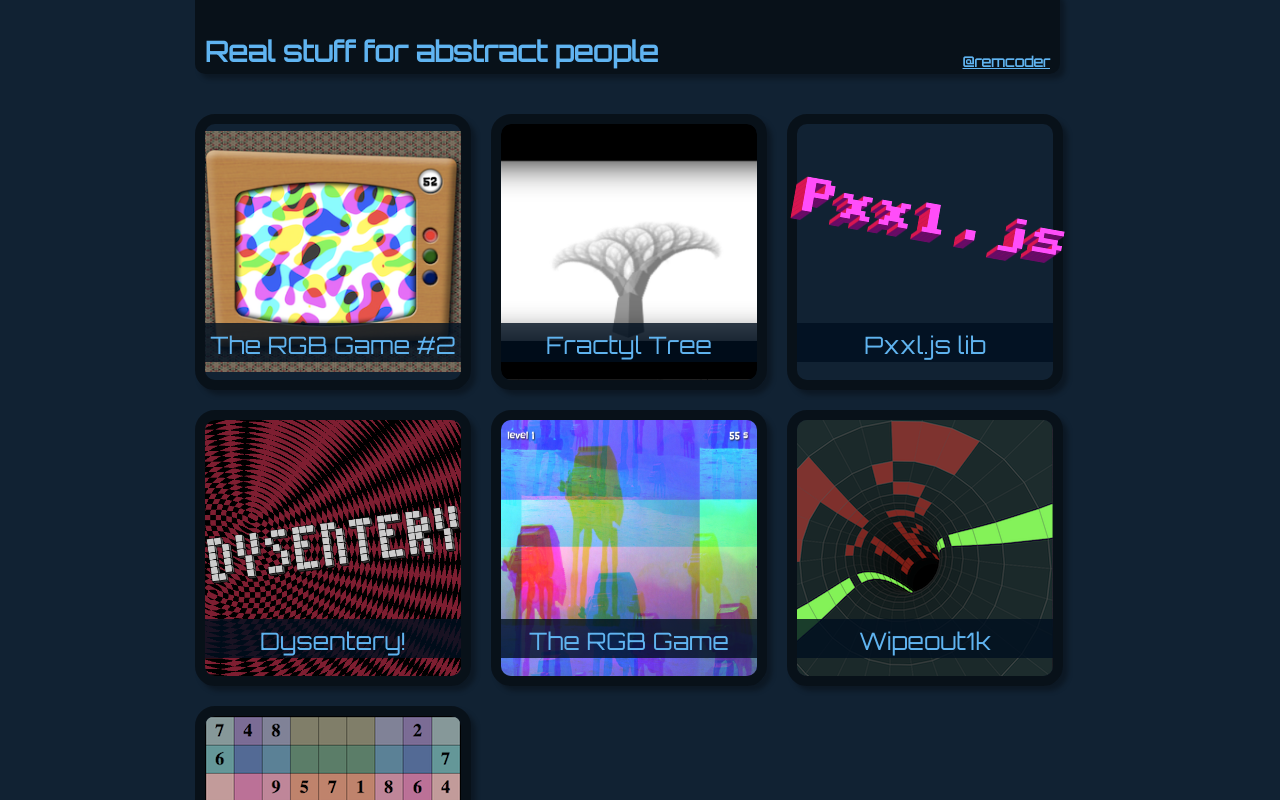
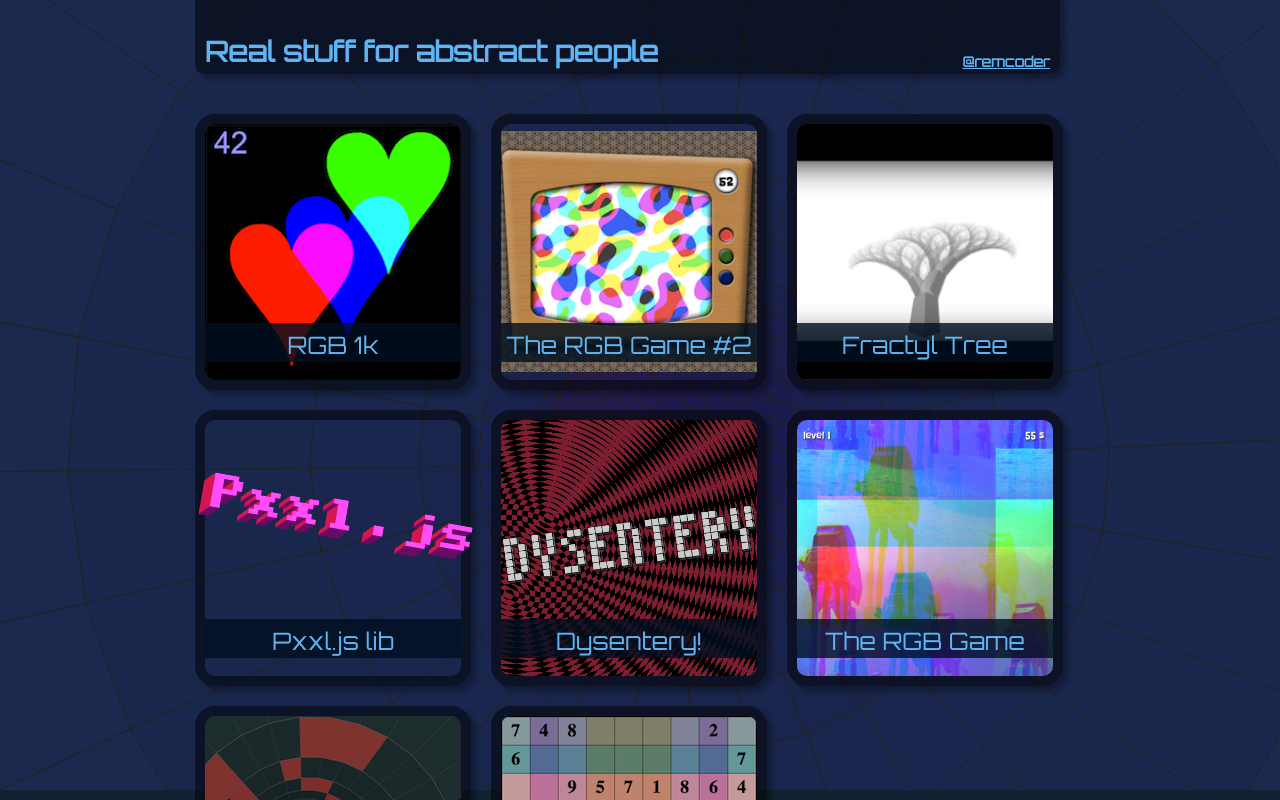
Before and after one commit to remcoder/realstuffforabstractpeople.com, a plain HTML site: page index.html in a window 1280 px wide. Shown: the top 800 px of the page. Drawn offline with Linux system fonts and the light colour scheme; animation ran at ten frames a second.

Commit message:
added tunnel effect as background

```diff
--- /dev/null
+++ b/demo.js
@@ -0,0 +1,135 @@
+var sin = Math.sin;
+var cos = Math.cos;
+
+var d = document;
+var canvas = d.getElementById("c");
+var ctx = canvas.getContext("2d");
+d.body.style.margin = 0;
+
+var width = canvas.width = innerWidth;
+var height = canvas.height = innerHeight;
+
+var left = -width/2;
+var ttop = -height/2;
+
+ctx.translate(-left,-ttop);
+
+var scale = height/4;
+
+var rings = 32;
+var ringsize = 30;
+
+var zmax = 3;
+var zstep = 2*zmax / rings;
+var tstep = 2*Math.PI/ringsize;
+
+var zshift = zstep;
+var date;
+
+// loop vars
+var t,x,y,xt,yt,xtz,ytz,xz,yz;
+var wx,wy,wxz,wyz,multiplier, multiplier2;
+
+function rgb(r,g,b) { return "rgb("+ ~~r +","+ ~~g +","+ ~~b +")" }
+function hsl(h,s,l) { return "hsl("+Math.floor(h)+","+(100*s)+"%,"+(100*l)+"%)" }
+
+function render(date, ticks) {
+
+  ctx.fillStyle = "black";
+  ctx.fillRect(left,ttop,width,height);
+
+
+  zshift-=zstep/3 * ticks / 200;
+  if (zshift < 0)
+  {
+    zshift += zstep;
+  };
+
+  var zr=rings;
+  while ( zr--)
+  {
+
+    if (zr < 1) continue;
+    var z = zr * zstep + zshift;
+    var z2 = (zr-1) * zstep + zshift;
+    ctx.fillStyle = hsl((date/110 + 10*z)%360,0.5,0.2); //rgb(32,32,64);
+
+    var color = 255 * (0.7 - z / (rings*zstep));
+
+    ctx.strokeStyle = "#222";//rgb(color,color,color)
+
+    // wobble
+    wx = 0 + sin(z+date/1700) * 70;
+    wy = 0 + cos(z+date/1100) * 70;
+    wxz = 0 + sin(z2+date/1700) * 70;
+    wyz = 0 + cos(z2+date/1100) * 70;
+    multiplier = scale / z;
+    multiplier2 = scale / z2;
+
+    ctx.beginPath();
+
+    for (var r=0 ; r<ringsize ; r++)
+    {
+      t = r*tstep + Math.PI + sin(date/3700); // includes roll
+
+      x = wx + cos(t) * multiplier;
+      y = wy + sin(t) * multiplier;
+
+      // point moved 1 segment along the circle
+      xt = wx + cos(t+tstep) * multiplier;
+      yt = wy + sin(t+tstep) * multiplier;
+
+      // point moved 1 segment along the circle and 1 step in z
+      xtz = wxz + cos(t+tstep) * multiplier2;
+      ytz = wyz + sin(t+tstep) * multiplier2;
+
+      // point moved 1 step in z direction
+      xz = wxz + cos(t) * multiplier2;
+      yz = wyz + sin(t) * multiplier2;
+
+
+      ctx.moveTo(x,y);
+      ctx.lineTo(xt,yt);
+      ctx.lineTo(xtz,ytz);
+      ctx.lineTo(xz,yz);
+      ctx.lineTo(x,y);
+      ctx.closePath();
+
+    }
+
+    ctx.fill();
+    ctx.stroke();
+  }
+}
+
+// shim layer with setTimeout fallback
+window.requestAnimFrame = (function(){
+  return  window.requestAnimationFrame       ||
+          window.webkitRequestAnimationFrame ||
+          window.mozRequestAnimationFrame    ||
+          window.oRequestAnimationFrame      ||
+          window.msRequestAnimationFrame     ||
+          function( callback ){
+            window.setTimeout(callback, 1000 / 60);
+          };
+})();
+
+
+date = new Date;
+(function animloop(){
+  requestAnimFrame(animloop);
+  var newDate = +new Date;
+  var ticks = newDate - date;
+  // document.title = ticks;
+  if (ticks)
+    render(date, ticks);
+  date = newDate;
+})();
+
+window.onresize = function() {
+  width = canvas.width = innerWidth;
+  height = canvas.height = innerHeight;
+  left = -width/2;
+  ttop = -height/2;
+  ctx.translate(-left,-ttop);
+}
--- a/index.html
+++ b/index.html
@@ -8,10 +8,22 @@
 <link href='style.css' rel='stylesheet' type='text/css'>
 </head>
 <body>
+<canvas id="c">You really need to have a canvas-capable browser nowadays, man.</canvas>
 <div id="gallery">
 	<h1><span class="page-title">Real stuff for abstract people</span>
 	<a class="twitter-link" href="http://twitter.com/remcoder">@remcoder</a>
 	</h1>
+  <div class="thumb-container" style="">
+    <a class="thumb" href="http://js1k.com/2012-love/demo/1260" id="rgb3">
+    <p class="title">
+      RGB 1k
+    </p>
+    <img src="thumbs/rgb1k.png">
+    <p class="desc">
+      Inevitably, this is a true 1k version of the RGB game. I was wondering wether I could bring it down to the pure essence. Here is the result.
+    </p>
+    </a>
+  </div>
 	<div class="thumb-container" style="">
 		<a class="thumb" href="https://chrome.google.com/webstore/detail/hnieofmjopiiifehpejcgcpailcndege" id="rgb2">
 		<p class="title">
@@ -92,32 +104,9 @@
 		</a>
 	</div>
 
-  <!-- <div class="thumb-container" style="">
-    <a class="thumb" href="demos/electricity">
-    <p class="title">
-      Electricity
-    </p>
-    <img src="thumbs/electricity.png" >
-    <p class="desc">
-      A pair of violently vibrating electrical currents rotate around each other endlessly.. This was my initial entry for the <a href="http://js1k.com">js1k</a> compo. Even though this was not my final entry, I'm still very fond of it.
-    </p>
-    </a>
-  </div> -->
-
-  <!-- <div class="thumb-container" style="">
-    <a class="thumb" href="demos/snow2">
-    <p class="title">
-      Snow Crystal
-    </p>
-    <img src="thumbs/snow_crystal.png">
-    <p class="desc">
-      I love geometric shapes like the hexagonal grid. I also love emergent complexity like the Game of Life. What's better than a hexagonal cellular automaton used to grow ice crystals? :-) <br>
-      see also: <a href="http://www.patarnott.com/pdf/SnowCrystalGrowth.pdf">&gt; original paper</a>
-    </p>
-    </a>
-  </div> -->
 	<div style="clear:both">
 	</div>
 </div>
+  <script src="demo.js"></script>
 </body>
 </html>
--- a/style.css
+++ b/style.css
@@ -40,6 +40,7 @@ a img {
   -webkit-transform-style: preserves- 3 d;
 }
 .thumb-container {
+  /*display: none;*/
   width: 256px;
   height: 256px;
   float: left;
@@ -150,3 +151,8 @@ a img {
   margin-top: 7px;
   border-radius:0;
 }
+
+#c
+{
+  position: fixed;
+}
```
Also changed, not shown: thumbs/rgb1k.png (added).
